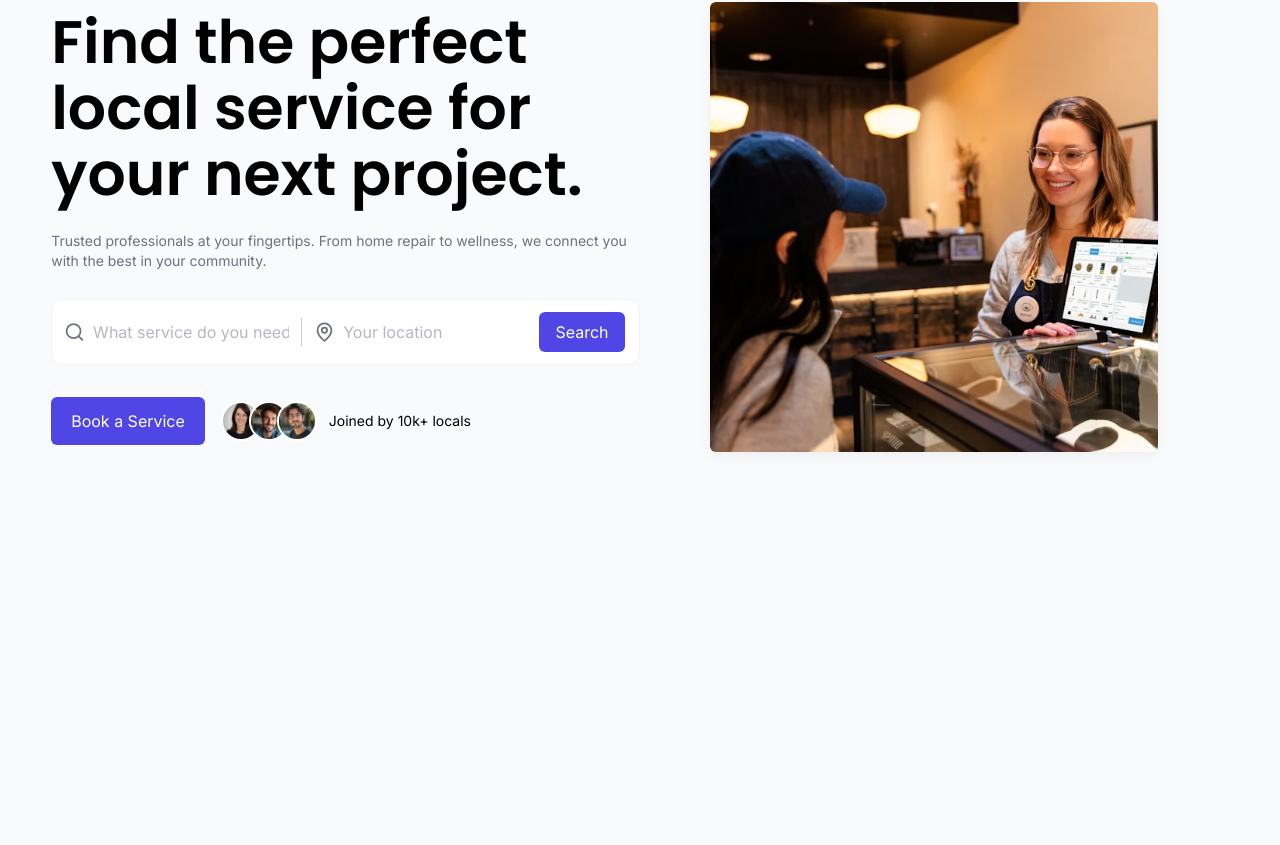
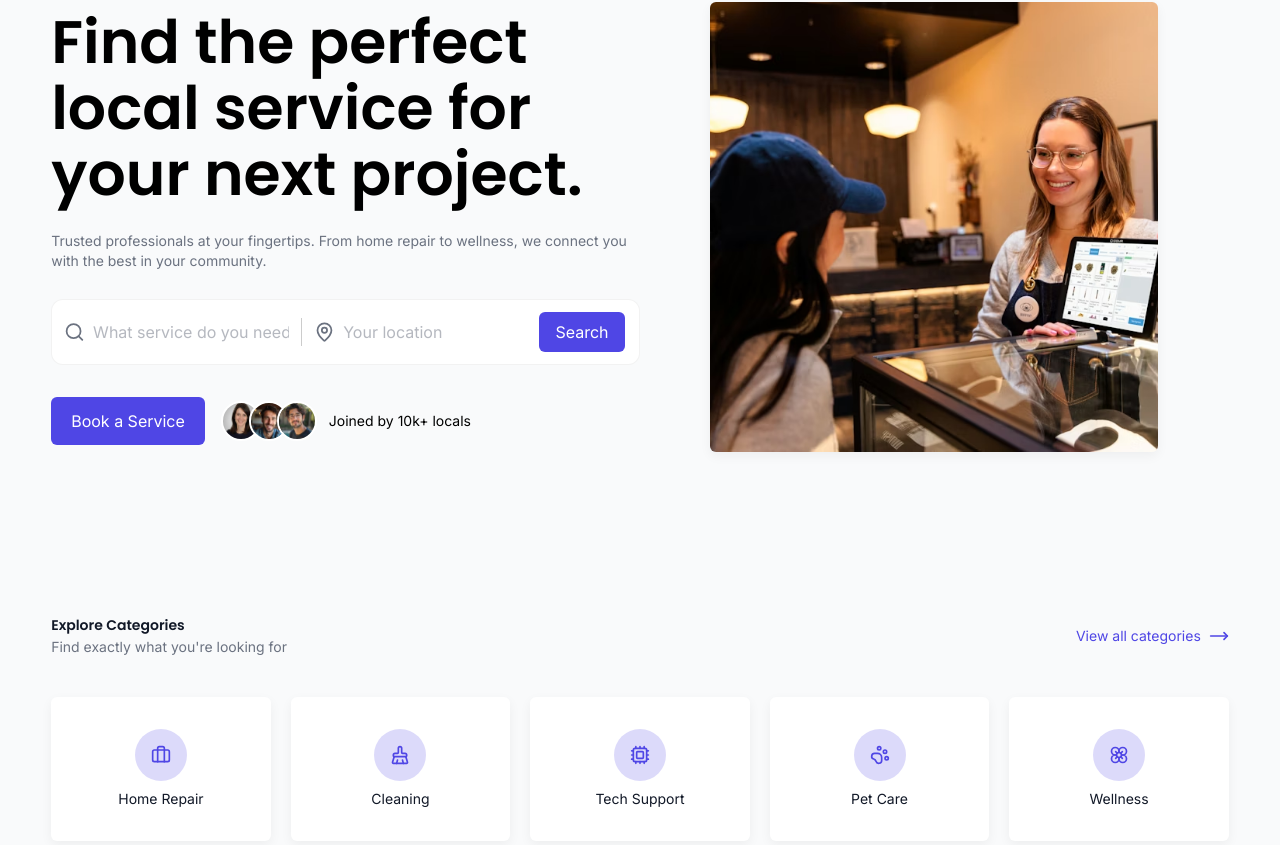
Before and after one commit to murtaza700/Full-Stack-Booking-App, a React (Vite) app in the folder frontend/: page / in a window 1280 px wide. Shown: the part 205-1050 px from the top of the page. Before the commit the page ends 800 px from the top, so only its background shows below. Built offline with nearby package versions, Linux system fonts and the light colour scheme.

Commit message:
category part created and added in home page

```diff
--- /dev/null
+++ b/frontend/src/components/CategoryComp.jsx
@@ -0,0 +1,17 @@
+import React from 'react'
+
+const CategoryComp = ({ name, Icon }) => {
+    return (
+        <div className='bg-white shadow-Card-Shadow rounded-md flex items-center justify-center gap-2 flex-col w-full p-8 cursor-pointer'>
+
+            <div className='bg-Primary/20 text-Primary rounded-full size-13 flex items-center justify-center'>
+                <Icon size={20} />
+            </div>
+
+            <span className='text-Text-Primary text-sm'>{name}</span>
+
+        </div>
+    )
+}
+
+export default CategoryComp
--- /dev/null
+++ b/frontend/src/components/ExploreCategories.jsx
@@ -0,0 +1,39 @@
+import { Briefcase, BrushCleaning, Cpu, Flower, MoveRight, PawPrint } from 'lucide-react'
+import React from 'react'
+import CategoryComp from './CategoryComp'
+
+const ExploreCategories = () => {
+    const categories = [
+        { name: 'Home Repair', Icon: Briefcase },
+        { name: 'Cleaning', Icon: BrushCleaning },
+        { name: 'Tech Support', Icon: Cpu },
+        { name: 'Pet Care', Icon: PawPrint },
+        { name: 'Wellness', Icon: Flower },
+    ]
+    return (
+        <div className='px-[4%] py-5'>
+            <div className='flex items-center justify-between mb-10'>
+                <div className='flex flex-col items-start justify-start gap-[2px]'>
+                    <h3 className='text-Text-Primary text-sm font-semibold'>Explore Categories</h3>
+                    <span className='text-Text-Secondary text-sm'>Find exactly what you're looking for</span>
+                </div>
+
+                <span className='text-Primary text-sm cursor-pointer flex items-center justify-center gap-2'>View all categories
+                    <MoveRight size={20} />
+                </span>
+
+            </div>
+
+            <div className='grid grid-cols-2 md:grid-cols-3 lg:grid-cols-5 gap-5'>
+                {
+                    categories.map((cat, index) => (
+                        <CategoryComp name={cat.name} Icon={cat.Icon} key={index} />
+                    ))
+                }
+            </div>
+
+        </div>
+    )
+}
+
+export default ExploreCategories
--- a/frontend/src/pages/HomePage.jsx
+++ b/frontend/src/pages/HomePage.jsx
@@ -1,10 +1,12 @@
 import React from 'react'
 import HeroSection from '../components/HeroSection'
+import ExploreCategories from '../components/ExploreCategories'
 
 const HomePage = () => {
     return (
         <>
             <HeroSection />
+            <ExploreCategories />
         </>
     )
 }
```
